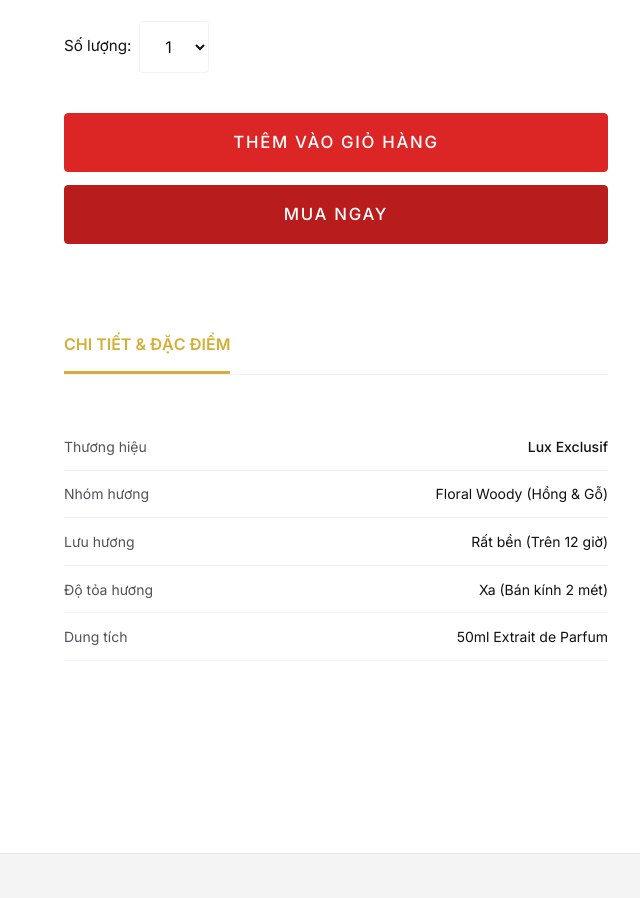
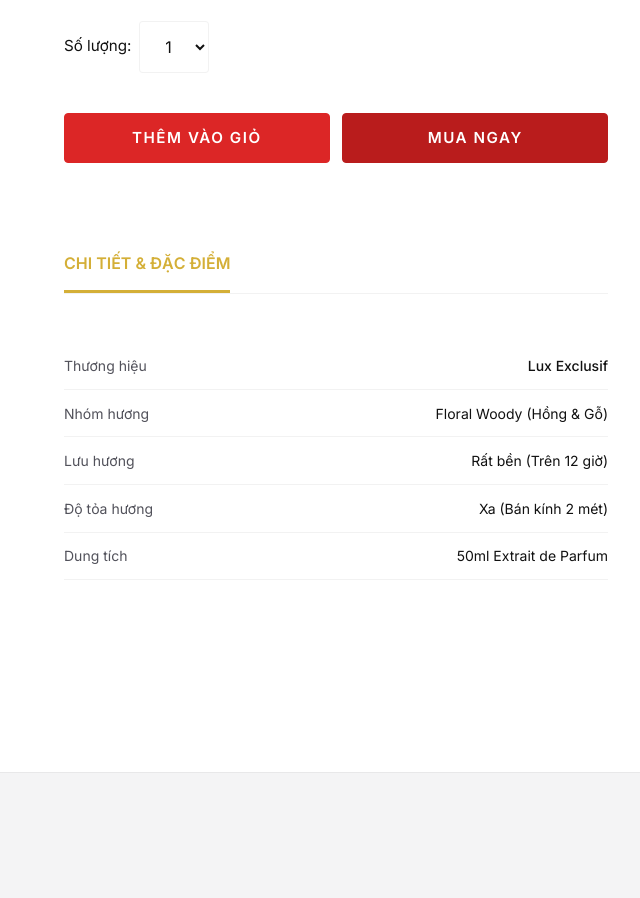
Before and after one commit to qbo17296/luxperfume, a website built with Vite: page pages/product.html in a window 1280 px wide. Shown: the part 1010-1908 px from the top of the page, without its empty margins (640-1280 px from the left). Built offline with nearby package versions, Linux system fonts and the light colour scheme; a web font is replaced by a local one.

Commit message:
UI: Make CTA buttons compact side-by-side

```diff
--- a/pages/product.html
+++ b/pages/product.html
@@ -360,9 +360,9 @@
                         <button type="button" id="qty-plus" style="display:none;"></button>
                     </div>
 
-                    <div class="action-buttons" style="display: flex; flex-direction: column; gap: 0.8rem;">
-                        <button type="button" class="btn-primary add-btn" id="add-to-cart-btn" style="background: #dc2626; border-color: #dc2626; color: white; width: 100%; border-radius: 4px; padding: 1rem; font-size: 1.05rem; transition: background 0.2s;">Thêm vào giỏ hàng</button>
-                        <button type="button" class="btn-primary add-btn" id="buy-now-btn" style="background: #b91c1c; border-color: #b91c1c; color: white; width: 100%; border-radius: 4px; padding: 1rem; font-size: 1.05rem; transition: background 0.2s;">Mua ngay</button>
+                    <div class="action-buttons" style="display: flex; flex-direction: row; gap: 0.8rem; flex-wrap: wrap;">
+                        <button type="button" class="btn-primary add-btn" id="add-to-cart-btn" style="flex: 1; min-width: 150px; background: #dc2626; border-color: #dc2626; color: white; border-radius: 4px; padding: 0.8rem; font-size: 0.95rem; font-weight: 600; text-transform: uppercase; transition: background 0.2s;">Thêm Vào Giỏ</button>
+                        <button type="button" class="btn-primary add-btn" id="buy-now-btn" style="flex: 1; min-width: 150px; background: #b91c1c; border-color: #b91c1c; color: white; border-radius: 4px; padding: 0.8rem; font-size: 0.95rem; font-weight: 600; text-transform: uppercase; transition: background 0.2s;">Mua Ngay</button>
                     </div>
                 </div>
 
```
